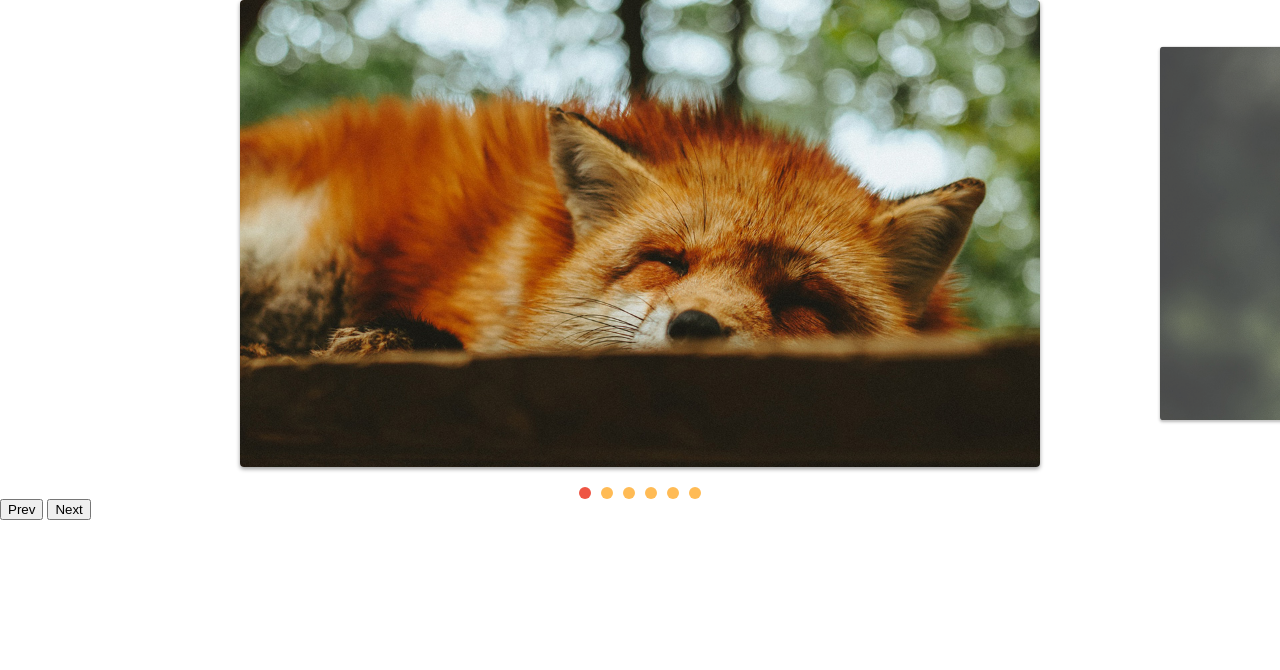
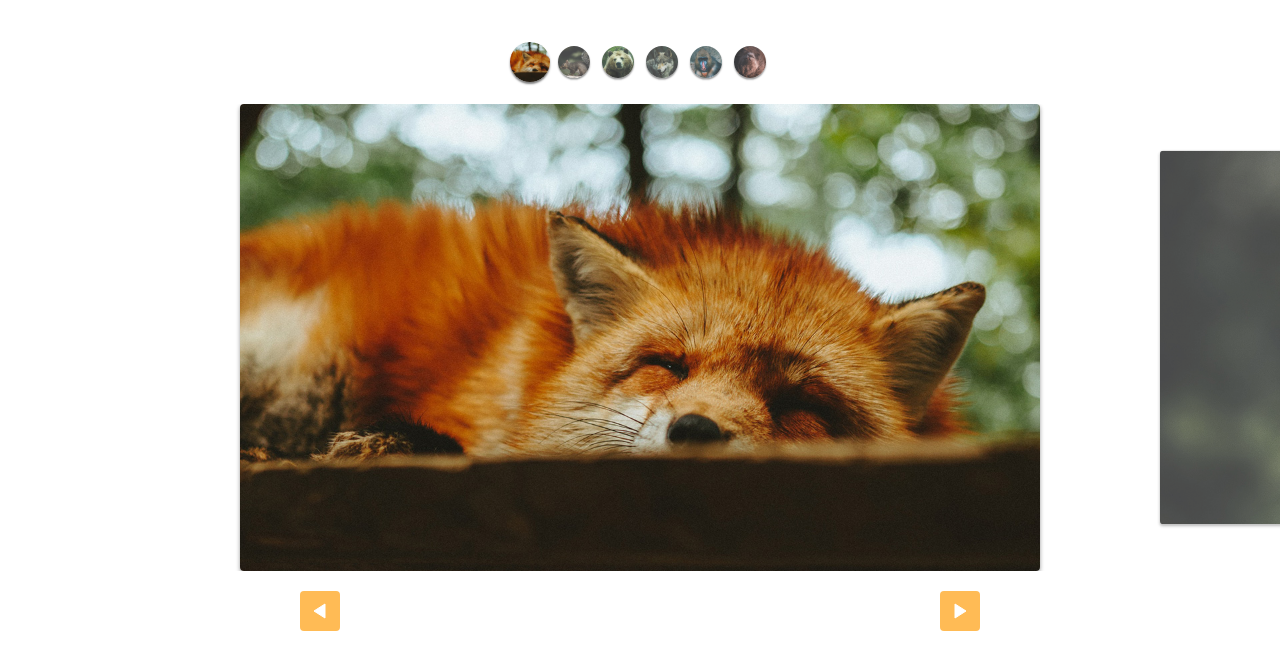
Before and after one commit to GabriellDev0/slide, a plain HTML site: page index.html in a window 1280 px wide. Drawn offline with Linux system fonts and the light colour scheme.

Commit message:
custom controls estilizados

```diff
--- a/css/style.css
+++ b/css/style.css
@@ -64,3 +64,48 @@ img{
 [data-control="slide"] li.active a, [data-control="slide"] li a:hover{
     background: #e54;
 }
+
+.custom-controls{
+    display: flex;
+    justify-content: center;
+    margin-top: 40px;
+    margin-bottom: 20px;
+    flex-wrap: wrap;
+}
+
+.custom-controls li{
+    opacity: .8;
+    transform: scale(.8);
+    width: 40px;
+    height: 40px;
+    border-radius: 50%;
+    overflow: hidden;
+    margin: 2px;
+    box-shadow: 0 2px 2px rgba(0,0,0,.5);
+    transition: .3s;
+}
+
+.custom-controls li.active {
+    opacity: 1;
+    transform: scale(1)
+}
+
+.arrow-nav{
+    display: flex;
+    justify-content: space-around;
+    margin: 20px 0px
+}
+
+.arrow-nav button{
+    cursor:pointer;
+    border: none;
+    border-radius: 4px;
+    color: white;
+    width: 40px;
+    height: 40px;
+    background: #fb5 url('/img/arrow.svg') center center no-repeat;
+}
+
+.arrow-nav button.prev{
+    transform: rotate(-180deg);
+}
--- a/index.html
+++ b/index.html
@@ -8,6 +8,14 @@
     <link rel="stylesheet" href="css/style.css">
 </head>
 <body>
+    <ul class="custom-controls">
+        <li><img src="img/foto1-thumb.jpg" alt=""></li>
+        <li><img src="img/foto2-thumb.jpg" alt=""></li>
+        <li><img src="img/foto3-thumb.jpg" alt=""></li>
+        <li><img src="img/foto4-thumb.jpg" alt=""></li>
+        <li><img src="img/foto5-thumb.jpg" alt=""></li>
+        <li><img src="img/foto6-thumb.jpg" alt=""></li>
+    </ul>
     <div class="slide-wrapper">
         <ul class="slide">
             <li><img src="./img/foto1.jpg" alt=""></li>
@@ -19,8 +27,8 @@
         </ul>
     </div>
     <div class="arrow-nav">
-        <button class="prev">Prev</button>
-        <button class="next">Next</button>
+        <button class="prev"></button>
+        <button class="next"></button>
     </div>
 
 
--- a/js/script.js
+++ b/js/script.js
@@ -1,7 +1,7 @@
-import { SlideNav } from "./slide.js";
+import SlideNav  from './slide.js';
 
 const slide = new SlideNav('.slide', '.slide-wrapper');
 
-slide.init()
-slide.addArrow('.prev', '.next')
-slide.addControl();
+slide.init();
+slide.addArrow('.prev', '.next');
+slide.addControl('.custom-controls');
--- a/js/slide.js
+++ b/js/slide.js
@@ -1,6 +1,6 @@
 import debounce from './debounce.js';
 
-export default class Slide {
+export  class Slide {
   constructor(slide, wrapper) {
     this.slide = document.querySelector(slide);
     this.wrapper = document.querySelector(wrapper);
@@ -154,7 +154,7 @@ export default class Slide {
   }
 }
 
-export class SlideNav extends Slide {
+export default class SlideNav extends Slide {
   constructor(...args){
     super(...args)
     this.bindControlEvents()
```
